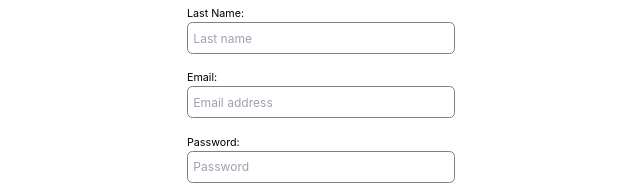
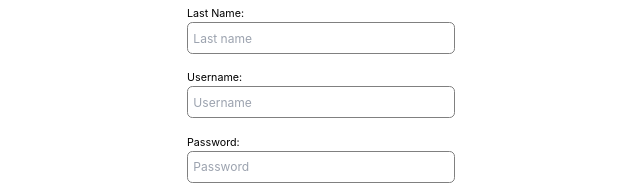
Before and after one commit to mrmallam/Rate_My_Course, a React (Create React App) app in the folder Frontend/rate_my_course/: page /signup in a window 1280 px wide. Shown: the part 315-500 px from the top of the page, without its empty margins (319-959 px from the left). Built offline with nearby package versions, Linux system fonts and the light colour scheme.

Commit message:
Email -> Username on SignupPage

```diff
--- a/Frontend/rate_my_course/src/pages/SignupPage.js
+++ b/Frontend/rate_my_course/src/pages/SignupPage.js
@@ -11,19 +11,16 @@ const SignupPage = (props) => {
     // fields
     const [firstName, setFirstName] = useState("");
     const [lastName, setLastName] = useState("");
-    const [username, setEmail] = useState("");
+    const [username, setUsername] = useState("");
     const [password, setPassword] = useState("");
-
-
 
     // error messages
     const [confirmPassword, setConfirmPassword] = useState("");
-    const [emailError, setEmailError] = useState("");
+    const [usernameError, setUsernameError] = useState("");
     const [passwordError, setPasswordError] = useState("");
     const [firstNameError, setFirstNameError] = useState("");
     const [lastNameError, setLastNameError] = useState("");
     const [confirmPasswordError, setConfirmNewPasswordError] = useState("");
-
 
     const { setIsLoggedIn } = useContext(UserContext);
 
@@ -50,10 +47,10 @@ const SignupPage = (props) => {
         }
 
         if (!username) {
-            setEmailError("Email is required");
+            setUsernameError("Username is required");
         }
         else {
-            setEmailError("");
+            setUsernameError("");
         }
 
         if (!password) {
@@ -130,17 +127,17 @@ const SignupPage = (props) => {
                 </div>
                 <br />
 
-                {/* Email input */}
+                {/* Username input */}
                 <div className={"inputContainer"}>
                     <div className="inputContainerTitle">
-                        Email:
+                        Username:
                     </div>
                     <input
                         value={username}
-                        placeholder="Email address"
-                        onChange={ev => setEmail(ev.target.value)}
+                        placeholder="Username"
+                        onChange={ev => setUsername(ev.target.value)}
                         className={"inputBox"} />
-                    <label className="text-red-600 ml-1">{emailError}</label>
+                    <label className="text-red-600 ml-1">{usernameError}</label>
                 </div>
                 <br />
 
```
